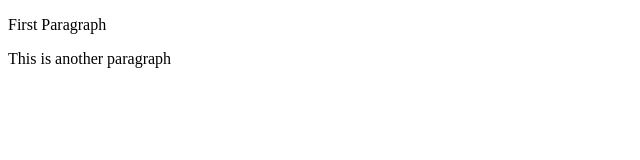
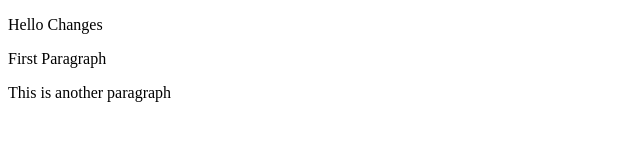
Before and after one commit to ademega4/learning-git, a plain HTML site: page index.html in a window 1280 px wide. Shown: the whole page, without its empty margins (0-640 px from the left). Drawn offline with Linux system fonts and the light colour scheme.

Commit message:
Update index.html

```diff
--- a/index.html
+++ b/index.html
@@ -7,6 +7,7 @@
     <title>Document</title>
 </head>
 <body>
+    <p>Hello Changes</p>
     <p>First Paragraph</p>
     <p>This is another paragraph</p>
 </body>
```
